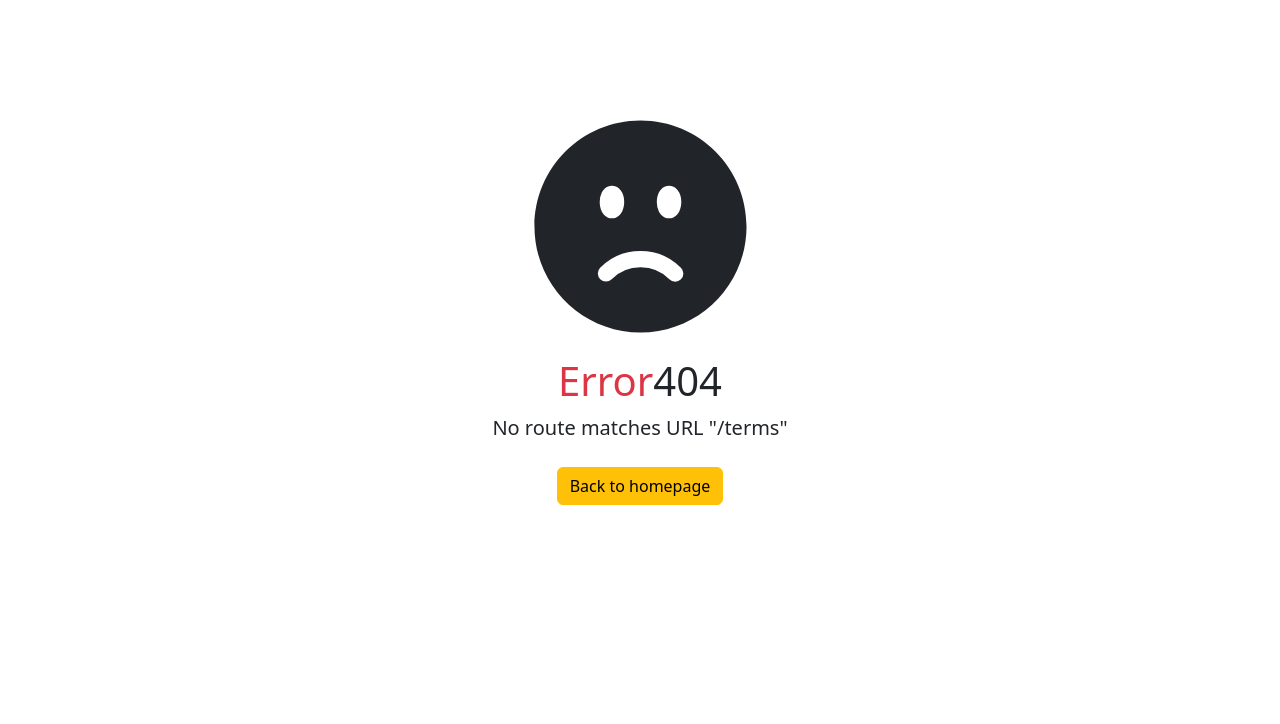
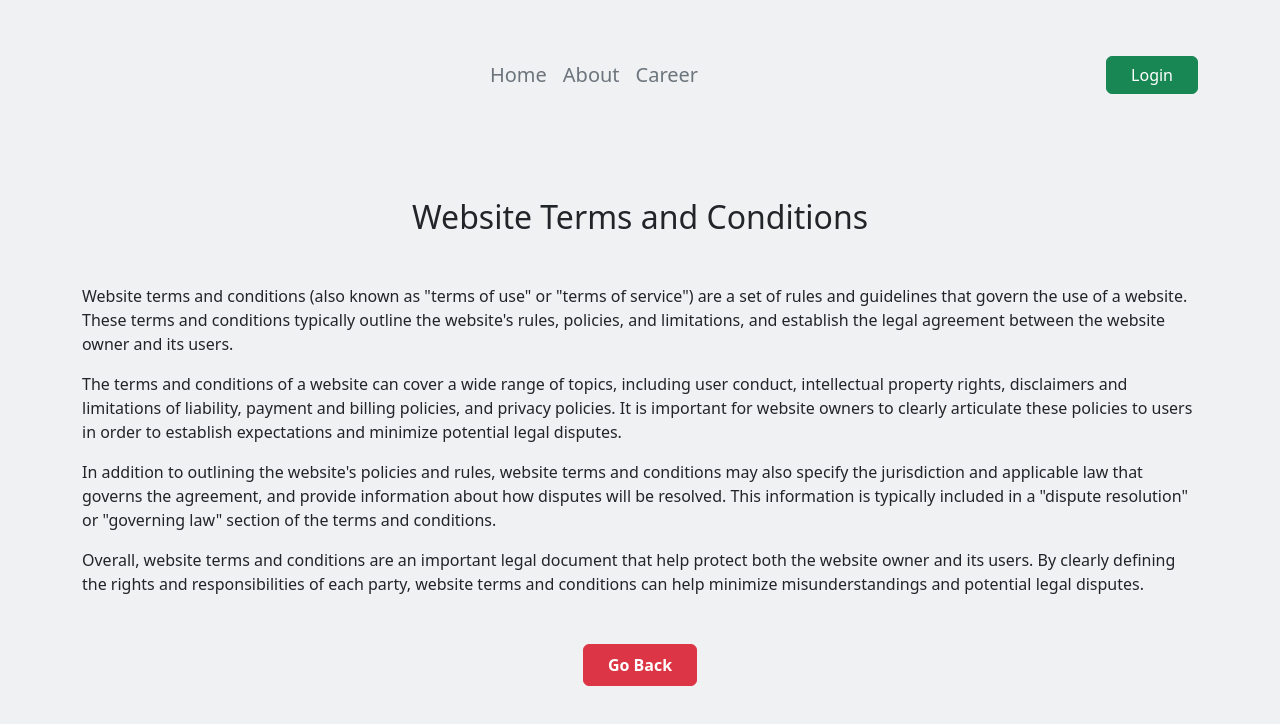
Before and after one commit to masumbillah99/the-news-dragon-side, a React (Vite) app: page /terms in a window 1280 px wide. Shown: the top 724 px of the page. Built offline with nearby package versions, Linux system fonts and the light colour scheme; no server answers.

Commit message:
privat route fix reload and set terms and conditons route & functionality

```diff
--- a/src/pages/Login/Register/Register.jsx
+++ b/src/pages/Login/Register/Register.jsx
@@ -6,9 +6,9 @@ import { FaRegEye, FaRegEyeSlash } from "react-icons/fa";
 
 const Register = () => {
   const { user, registerUser } = useContext(AuthContext);
-
   const [error, setError] = useState("");
   const [show, setShow] = useState(false);
+  const [accepted, setAccepted] = useState(false);
 
   const handleRegistration = (event) => {
     event.preventDefault();
@@ -35,6 +35,10 @@ const Register = () => {
       .catch((err) => {
         setError(err.message);
       });
+  };
+
+  const handleAccepted = (event) => {
+    setAccepted(event.target.checked);
   };
 
   return (
@@ -72,15 +76,18 @@ const Register = () => {
         </Form.Group>
         <Form.Group className="mb-3" controlId="formBasicPassword">
           <Form.Label className="fw-semibold">Password</Form.Label>
-          <div className="d-flex bg-secondary bg-opacity-10 pe-3 py-2 rounded">
+          <div className="d-flex">
             <Form.Control
-              className="border-0"
+              className="bg-secondary bg-opacity-10 p-3 border-0 rounded-start rounded-0"
               type={show ? "text" : "password"}
               name="password"
               placeholder="Enter your password"
               required
             />
-            <p onClick={() => setShow(!show)}>
+            <p
+              className="bg-secondary bg-opacity-10 p-3 my-auto rounded-end"
+              onClick={() => setShow(!show)}
+            >
               <small>
                 {show ? (
                   <span>
@@ -96,12 +103,25 @@ const Register = () => {
           </div>
         </Form.Group>
         <Form.Group className="mb-3" controlId="formBasicCheckbox">
-          <Form.Check type="checkbox" label="Accept terms and conditions" />
+          <Form.Check
+            onClick={handleAccepted}
+            type="checkbox"
+            name="accept"
+            label={
+              <>
+                Accept{" "}
+                <Link to="/terms" className="text-danger">
+                  terms and conditions
+                </Link>
+              </>
+            }
+          />
         </Form.Group>
         <Button
           variant="secondary"
           className="w-100 py-2 fw-semibold mb-2"
           type="submit"
+          disabled={!accepted}
         >
           Register
         </Button>
--- /dev/null
+++ b/src/pages/Shared/Terms/Terms.jsx
@@ -0,0 +1,53 @@
+import React from "react";
+import { Button } from "react-bootstrap";
+import { Link } from "react-router-dom";
+
+const Terms = () => {
+  return (
+    <div className="container text-center py-5">
+      <h2>Website Terms and Conditions</h2>
+      <article className="my-5 text-start">
+        <p>
+          Website terms and conditions (also known as "terms of use" or "terms
+          of service") are a set of rules and guidelines that govern the use of
+          a website. These terms and conditions typically outline the website's
+          rules, policies, and limitations, and establish the legal agreement
+          between the website owner and its users.
+        </p>
+
+        <p>
+          The terms and conditions of a website can cover a wide range of
+          topics, including user conduct, intellectual property rights,
+          disclaimers and limitations of liability, payment and billing
+          policies, and privacy policies. It is important for website owners to
+          clearly articulate these policies to users in order to establish
+          expectations and minimize potential legal disputes.
+        </p>
+
+        <p>
+          In addition to outlining the website's policies and rules, website
+          terms and conditions may also specify the jurisdiction and applicable
+          law that governs the agreement, and provide information about how
+          disputes will be resolved. This information is typically included in a
+          "dispute resolution" or "governing law" section of the terms and
+          conditions.
+        </p>
+
+        <p>
+          Overall, website terms and conditions are an important legal document
+          that help protect both the website owner and its users. By clearly
+          defining the rights and responsibilities of each party, website terms
+          and conditions can help minimize misunderstandings and potential legal
+          disputes.
+        </p>
+      </article>
+      <Link to="/register">
+        <Button variant="danger" className="px-4 py-2 fw-semibold">
+          Go Back
+        </Button>
+      </Link>
+    </div>
+  );
+};
+
+export default Terms;
--- a/src/providers/AuthProvider.jsx
+++ b/src/providers/AuthProvider.jsx
@@ -14,27 +14,32 @@ const auth = getAuth(app);
 
 const AuthProvider = ({ children }) => {
   const [user, setUser] = useState(null);
+  const [loading, setLoading] = useState(true);
 
   // sign up new users
   const registerUser = (email, password) => {
+    setLoading(true);
     return createUserWithEmailAndPassword(auth, email, password);
   };
 
   // sign in existing users
   const signInUser = (email, password) => {
+    setLoading(true);
     return signInWithEmailAndPassword(auth, email, password);
   };
 
   // sign out a user
   const logOutUser = () => {
+    setLoading(true);
     return signOut(auth);
   };
 
   // get the currently signed-in user
   useEffect(() => {
     const unsubscribe = onAuthStateChanged(auth, (loggedUser) => {
-      console.log("logged in user", loggedUser);
+      // console.log("logged in user", loggedUser);
       setUser(loggedUser);
+      setLoading(false);
     });
 
     return () => {
@@ -42,7 +47,7 @@ const AuthProvider = ({ children }) => {
     };
   }, []);
 
-  const authInfo = { user, registerUser, signInUser, logOutUser };
+  const authInfo = { user, loading, registerUser, signInUser, logOutUser };
 
   return (
     <div>
--- a/src/routes/PrivateRoute.jsx
+++ b/src/routes/PrivateRoute.jsx
@@ -1,10 +1,20 @@
 import React, { useContext } from "react";
+import { Spinner } from "react-bootstrap";
 import { Navigate, useLocation } from "react-router-dom";
 import { AuthContext } from "../providers/AuthProvider";
 
 const PrivateRoute = ({ children }) => {
-  const { user } = useContext(AuthContext);
+  const { user, loading } = useContext(AuthContext);
   const location = useLocation();
+
+  if (loading) {
+    return (
+      <div className="text-center my-5">
+        Loading...
+        <Spinner animation="border" variant="primary" />
+      </div>
+    );
+  }
 
   if (user) {
     return children;
@@ -23,5 +33,5 @@ export default PrivateRoute;
     2. if user is logged in, then allow them to visit the route
     3. else redirect the user to the login page.
     4. set up the private router
-    5.
+    5. handle loading
 */
--- a/src/routes/Routes.jsx
+++ b/src/routes/Routes.jsx
@@ -8,6 +8,7 @@ import Home from "../pages/Home/Home/Home";
 import Login from "../pages/Login/Login/Login";
 import Register from "../pages/Login/Register/Register";
 import News from "../pages/News/News/News";
+import Terms from "../pages/Shared/Terms/Terms";
 import PrivateRoute from "./PrivateRoute";
 
 const router = createBrowserRouter([
@@ -27,6 +28,10 @@ const router = createBrowserRouter([
       {
         path: "/register",
         element: <Register />,
+      },
+      {
+        path: "/terms",
+        element: <Terms />,
       },
     ],
   },
```
